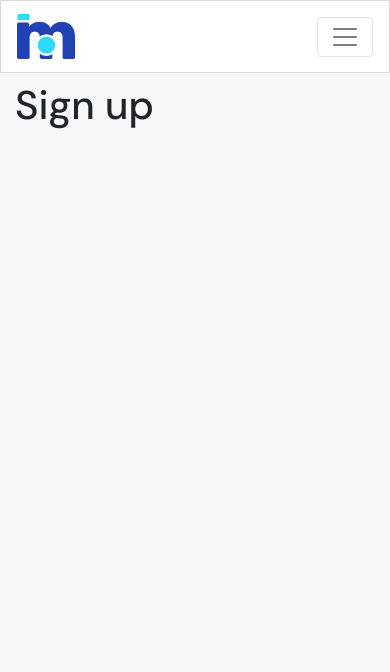
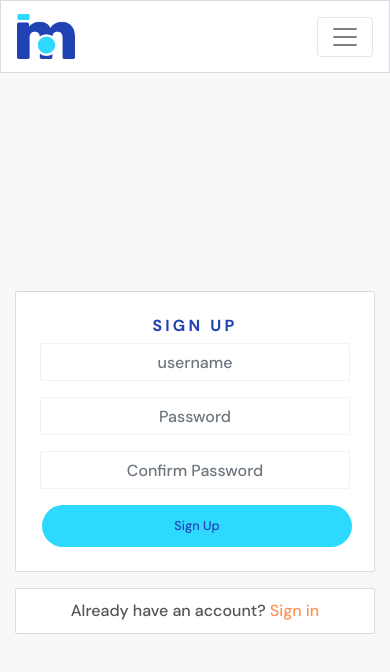
Before and after one commit to MartinBradbury/moments-walkthrough, a React (Create React App) app: page /signup in a window 390 px wide. Shown: the top 672 px of the page. Built offline with nearby package versions, Linux system fonts and the light colour scheme.

Commit message:
created signup form and styled

```diff
--- a/src/App.js
+++ b/src/App.js
@@ -2,6 +2,8 @@
 import NavBar from "./components/NavBar";
 import Container from "react-bootstrap/Container";
 import { Route, Switch } from "react-router-dom";
+import './api/axiosDefaults';
+import SignUpForm from "./pages/auth/SignUpForm";
 
 function App() {
   return (
@@ -11,7 +13,7 @@
         <Switch>
           <Route exact path="/" render={() => <h1>Home Page</h1>} />
           <Route exact path="/signin/" render={() => <h1>Sign in</h1>} />
-          <Route exact path="/signup/" render={() => <h1>Sign up</h1>} />
+          <Route exact path="/signup/" render={() => <SignUpForm />} />
           <Route render={() => <h1>Page Not Found!</h1>} />
         </Switch>
       </Container>
--- a/src/App.module.css
+++ b/src/App.module.css
@@ -6,6 +6,25 @@
 
 .Main {
   padding-top: 81px;
+}
+
+.Content {
+  background-color: #ffffff;
+  padding: 10px;
+  border-radius: 2px;
+  border: 1px solid #dadadf;
+}
+
+.FillerImage {
+  object-fit: cover;
+  height: 100%;
+  width: 100%;
+}
+
+.Image {
+  max-height: 40vh;
+  max-width: 100%;
+  object-fit: contain;
 }
 
 * {
@@ -26,6 +45,10 @@
   transition: color ease-in-out 0.3s;
 }
 
+input[type="file"] {
+  display: none;
+}
+
 i {
   color: #cfced3;
   font-size: 1.6rem;
@@ -38,3 +61,22 @@
   transition: color ease-in-out 0.3s;
   color: #2142b2;
 }
+
+figure {
+  text-align: center;
+  display: inline-block;
+}
+
+/* scrollbar */
+*::-webkit-scrollbar {
+  width: 5px;
+}
+*::-webkit-scrollbar-track {
+  background: #f1f1f1;
+}
+*::-webkit-scrollbar-thumb {
+  background: #888;
+}
+*::-webkit-scrollbar-thumb:hover {
+  background: #555;
+}
--- /dev/null
+++ b/src/api/axiosDefaults.js
@@ -0,0 +1,5 @@
+import axios from 'axios';
+
+axios.defaults.baseURL = 'https://drf-api-first-6085c222ff08.herokuapp.com/'
+axios.defaults.headers.post['Content-Type'] = 'multipart/form-data'
+axios.defaults.withCredentials = true
--- /dev/null
+++ b/src/pages/auth/SignUpForm.js
@@ -0,0 +1,55 @@
+import React from "react";
+import { Link } from "react-router-dom";
+
+import styles from "../../styles/SignInUpForm.module.css";
+import btnStyles from "../../styles/Button.module.css";
+import appStyles from "../../App.module.css";
+
+import { Form, Button, Image, Col, Row, Container } from "react-bootstrap";
+
+const SignUpForm = () => {
+  return (
+    <Row className={styles.Row}>
+      <Col className="my-auto py-2 p-md-2" md={6}>
+        <Container className={`${appStyles.Content} p-4 `}>
+          <h1 className={styles.Header}>sign up</h1>
+          <Form>
+            <Form.Group controlId="username">
+                <Form.Label className='d-none'>Username</Form.Label>
+                <Form.Control className={styles.Input} type="text" placeholder="username" name='username' />
+            </Form.Group>
+            <Form.Group controlId="Password1">
+                <Form.Label className='d-none'>Password</Form.Label>
+                <Form.Control className={styles.Input} type="password" placeholder="Password" name='Password1' />
+            </Form.Group>
+            <Form.Group controlId="Password2">
+                <Form.Label className='d-none'>Password</Form.Label>
+                <Form.Control className={styles.Input} type="password" placeholder="Confirm Password" name='Password2' />
+            </Form.Group>
+            <Button className={`${btnStyles.Button} ${btnStyles.Wide} ${btnStyles.Bright}`} type="submit">
+                Sign Up
+            </Button>
+            </Form>
+        </Container>
+        <Container className={`mt-3 ${appStyles.Content}`}>
+          <Link className={styles.Link} to="/signin">
+            Already have an account? <span>Sign in</span>
+          </Link>
+        </Container>
+      </Col>
+      <Col
+        md={6}
+        className={`my-auto d-none d-md-block p-2 ${styles.SignUpCol}`}
+      >
+        <Image
+          className={`${appStyles.FillerImage}`}
+          src={
+            "https://codeinstitute.s3.amazonaws.com/AdvancedReact/hero2.jpg"
+          }
+        />
+      </Col>
+    </Row>
+  );
+};
+
+export default SignUpForm;
--- /dev/null
+++ b/src/styles/Button.module.css
@@ -0,0 +1,69 @@
+.Button {
+    font-size: 0.8rem;
+    align-self: center;
+    border-radius: 100px;
+    border-color: transparent;
+    padding: 4px 10px;
+    margin-left: 2px;
+    margin-right: 2px;
+    min-width: 75px;
+  }
+
+  .Button:hover {
+    opacity: 0.8;
+    border-color: transparent;
+    cursor: pointer;
+  }
+
+  .Button:hover:active {
+    background-color: #2142b2 !important;
+  }
+
+  .Button:active {
+    background-color: #2142b2 !important;
+  }
+
+  .Button:focus {
+    background-color: #2142b2;
+  }
+
+  .Wide {
+    padding: 10px 50px;
+    width: 100%;
+  }
+
+  .Blue,
+  .BlueOutline:hover,
+  .Bright:hover {
+    background-color: #2142b2;
+    color: #ffffff;
+  }
+
+  .BlueOutline,
+  .Blue:hover {
+    /* border: 1px solid #2142b2; */
+    background-color: #ffffff;
+    color: #2142b2;
+  }
+
+  .Black,
+  .BlackOutline:hover {
+    /* background-color: #242a3d;
+    color: white; */
+    background-color: #242a3d;
+    color: aliceblue;
+  }
+
+  .Black:hover,
+  .BlackOutline {
+    /* background-color: #dadadf;
+    color: #242a3d;
+    border-color: #242a3d; */
+    background-color: aliceblue;
+    color: #242a3d;
+  }
+
+  .Bright {
+    background-color: #2ed9ff;
+    color: #2142b2;
+  }
--- /dev/null
+++ b/src/styles/SignInUpForm.module.css
@@ -0,0 +1,46 @@
+.Row {
+    height: calc(100vh - 81px);
+  }
+  .Input {
+    background: #ffffff;
+    border: 1px solid #f0f1f9;
+    box-sizing: border-box;
+    border-radius: 2px;
+    color: #7177a1;
+    text-align: center;
+    padding: 10px;
+  }
+
+  .Header {
+    font-style: normal;
+    font-weight: bold;
+    font-size: 16px;
+    line-height: 19px;
+    text-align: center;
+    letter-spacing: 0.2em;
+    text-transform: uppercase;
+    color: #2142b2;
+  }
+
+  .Link {
+    text-decoration: none;
+    text-align: center;
+    display: block;
+    margin: auto;
+  }
+
+  .Link span {
+    color: #ff9254;
+  }
+
+  .Container {
+    padding: 30px 10px;
+  }
+
+  .SignInCol {
+    height: 320px;
+  }
+
+  .SignUpCol {
+    height: 375px;
+  }
```
